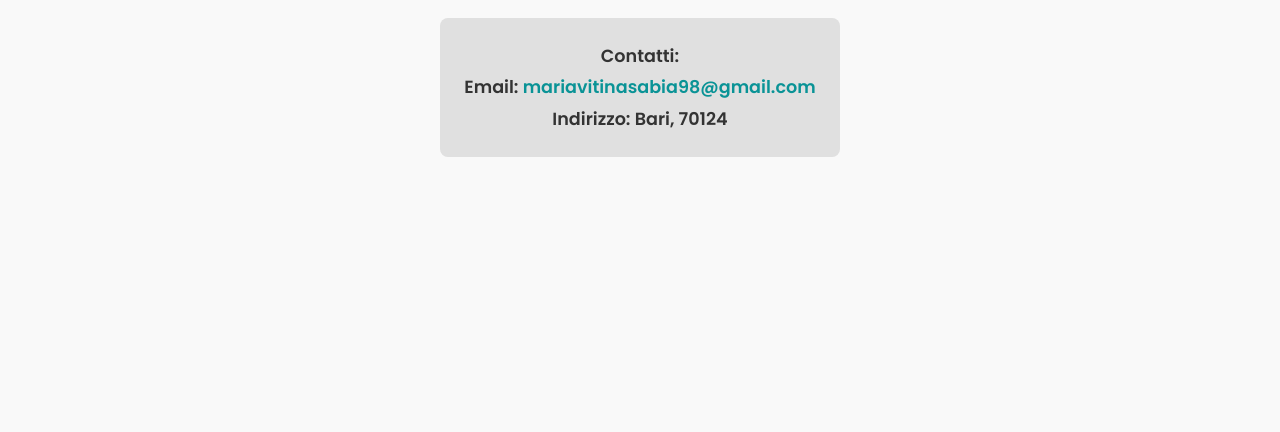
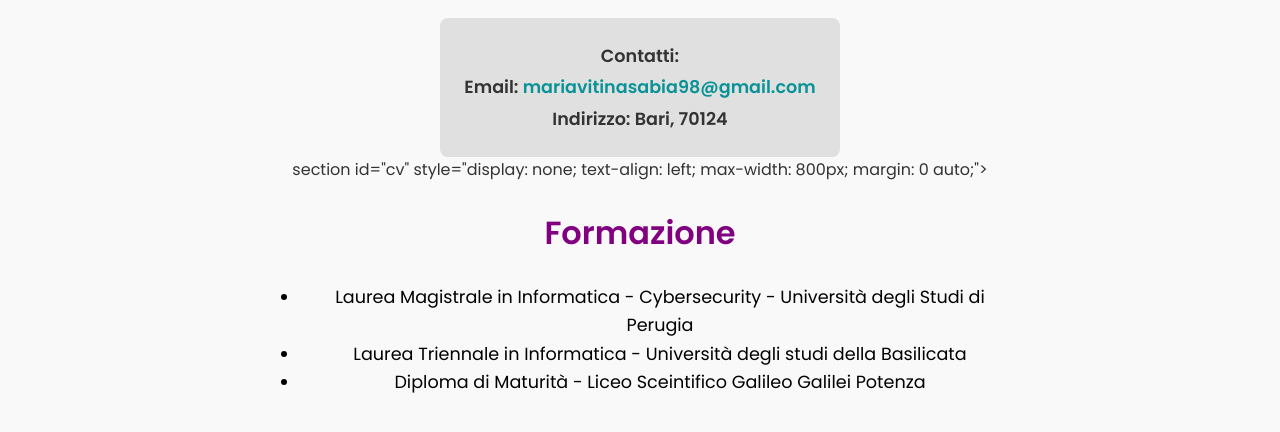
Before and after one commit to mariavitina/mariasabia, a plain HTML site: page index.html in a window 1280 px wide. Both pictures are taken after a click on the link "CV". Shown: the part 170-602 px from the top of the page. Drawn offline with Linux system fonts and the light colour scheme.

Commit message:
Update index.html
correzione sezione cv

```diff
--- a/index.html
+++ b/index.html
@@ -378,11 +378,14 @@
 </section> <section id="cv" style="display:none;">
 
 
- <section id="cv" style="display:none;">
-   <h2 class="cv-title">Formazione</h2>
-   <u1 class="cv-list>
+section id="cv" style="display: none; text-align: left; max-width: 800px; margin: 0 auto;">
+  <h2 style="color: purple; font-size: 2rem;">Formazione</h2>
+  <ul style="color: #000; font-size: 1.1rem; line-height: 1.6;">
      <li>Laurea Magistrale in Informatica - Cybersecurity - Università degli Studi di Perugia</li>
      <li>Laurea Triennale in Informatica - Università degli studi della Basilicata</li>
+     <li>Diploma di Maturità - Liceo Sceintifico Galileo Galilei Potenza</li>
+    </ul>
+</section>
 
   <script>
   const menuHamburger = document.getElementById('menuHamburger');
```
